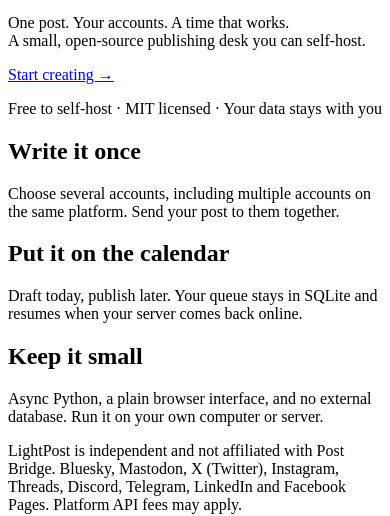
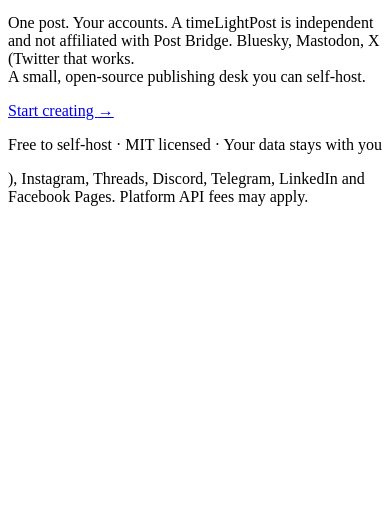
Before and after one commit to Sinapta-Solutions/LightPost, a website with bundled scripts: page web/index.html in a window 390 px wide. Shown: the part 617-1133 px from the top of the page. After the commit the page ends 844 px from the top, so only its background shows below. Built offline with nearby package versions, Linux system fonts and the light colour scheme.

```diff
--- a/web/app.js
+++ b/web/app.js
@@ -179,7 +179,7 @@ function renderLanding() {
     .map(([platform, name]) => `<span role="img" aria-label="${name}">${mark(platform)}</span>`)
     .join(
       '',
-    )}</div><p class="hero-description">One post. Your accounts. A time that works.<br>A small, open-source publishing desk you can self-host.</p><a class="button primary hero-cta" href="/app">Start creating <span aria-hidden="true">→</span></a><p class="hero-note">Free to self-host · MIT licensed · Your data stays with you</p></section><section class="landing-bottom"><div><h2>Write it once</h2><p>Choose several accounts, including multiple accounts on the same platform. Send your post to them together.</p></div><div><h2>Put it on the calendar</h2><p>Draft today, publish later. Your queue stays in SQLite and resumes when your server comes back online.</p></div><div><h2>Keep it small</h2><p>Async Python, a plain browser interface, and no external database. Run it on your own computer or server.</p></div></section></main><footer class="landing-footer">LightPost is independent and not affiliated with Post Bridge. Bluesky, Mastodon, X (Twitter), Instagram, Threads, Discord, Telegram, LinkedIn and Facebook Pages. Platform API fees may apply.</footer></div>`;
+    )}</div><p class="hero-description">One post. Your accounts. A timeLightPost is independent and not affiliated with Post Bridge. Bluesky, Mastodon, X (Twitter that works.<br>A small, open-source publishing desk you can self-host.</p><a class="button primary hero-cta" href="/app">Start creating <span aria-hidden="true">→</span></a><p class="hero-note">Free to self-host · MIT licensed · Your data stays with you</p></section></main><footer class="landing-footer">), Instagram, Threads, Discord, Telegram, LinkedIn and Facebook Pages. Platform API fees may apply.</footer></div>`;
 }
 function renderShell() {
   document.title = 'LightPost — workspace';
@@ -357,8 +357,7 @@ function renderPostList() {
           Object.values(Object.fromEntries((post.results || []).map((r) => [r.accountId, r]))),
           (result) => state.accounts.find((account) => account.id === result.accountId)?.platform,
         );
-          return `<article class="post-row"><div class="post-row-top"><span class="post-time">${dateText(post.scheduledAt || post.finishedAt || post.createdAt)}</span>${post.status === 'published' ? '<span class="post-published">PUBLISHED</span>' : badge(post.status)}</div><div class="post-content-card">${(post.mediaIds || []).length ? `<div class="post-thumbnail"><img src="/api/media/${encodeURIComponent(post.mediaIds[0])}" alt="${esc(post.alts?.[post.mediaIds[0]] || state.media.find((m) => m.id === post.mediaIds[0])?.alt || 'Attached image')}" loading="lazy" />${post.mediaIds.length > 1 ? `<span class="post-image-count" aria-label="${post.mediaIds.length} attached images">+${post.mediaIds.length - 1}</span>` : ''}</div>` : ''}${post.text ? `<p class="post-text">${esc(post.text)}</p>` : ''}</div>${
-            !latest.length
+        return `<article class="post-row"><div class="post-row-top"><span class="post-time">${dateText(post.scheduledAt || post.finishedAt || post.createdAt)}</span>${post.status === 'published' ? '<span class="post-published">PUBLISHED</span>' : badge(post.status)}</div><div class="post-content-card">${(post.mediaIds || []).length ? `<div class="post-thumbnail"><img src="/api/media/${encodeURIComponent(post.mediaIds[0])}" alt="${esc(post.alts?.[post.mediaIds[0]] || state.media.find((m) => m.id === post.mediaIds[0])?.alt || 'Attached image')}" loading="lazy" />${post.mediaIds.length > 1 ? `<span class="post-image-count" aria-label="${post.mediaIds.length} attached images">+${post.mediaIds.length - 1}</span>` : ''}</div>` : ''}${post.text ? `<p class="post-text">${esc(post.text)}</p>` : ''}</div>${!latest.length
             ? `<div class="post-accounts">${instagramLast(
               post.accountIds,
               (id) => state.accounts.find((account) => account.id === id)?.platform,
@@ -369,8 +368,7 @@ function renderPostList() {
               })
               .join('')}</div>`
             : ''
-          }${post.message ? `<div class="notice warning">${esc(post.message)}</div>` : ''}${
-            latest.length
+          }${post.message ? `<div class="notice warning">${esc(post.message)}</div>` : ''}${latest.length
             ? `<div class="receipts">${latest
               .map((r) => {
                 const a = state.accounts.find((a) => a.id === r.accountId);
@@ -406,8 +404,7 @@ function renderDocs() {
     return;
   }
   $('#page').innerHTML =
-    `<a class="docs-back" href="#docs">← All platforms</a><div class="page-header guide-header"><div><h1>${mark(guide.id)}${esc(guide.name)} setup</h1><p>${docsText(guide.account)}</p></div><button class="primary" data-connect-platform="${guide.id}">Connect ${esc(guide.name)}</button></div><p class="small-text muted">Follow these steps to connect an account you own.</p>${guide.estimatedTime ? `<p class="small-text muted"><strong>Estimated setup time:</strong> ${esc(guide.estimatedTime)}.</p>` : ''}${guide.costNotice ? `<div class="notice warning"><strong>${docsText(guide.costNotice)}</strong></div>` : ''}<article class="docs-article">${
-      guide.id === 'instagram'
+    `<a class="docs-back" href="#docs">← All platforms</a><div class="page-header guide-header"><div><h1>${mark(guide.id)}${esc(guide.name)} setup</h1><p>${docsText(guide.account)}</p></div><button class="primary" data-connect-platform="${guide.id}">Connect ${esc(guide.name)}</button></div><p class="small-text muted">Follow these steps to connect an account you own.</p>${guide.estimatedTime ? `<p class="small-text muted"><strong>Estimated setup time:</strong> ${esc(guide.estimatedTime)}.</p>` : ''}${guide.costNotice ? `<div class="notice warning"><strong>${docsText(guide.costNotice)}</strong></div>` : ''}<article class="docs-article">${guide.id === 'instagram'
       ? ''
       : [guide.approval, guide.credentials]
         .filter(Boolean)
@@ -805,8 +802,7 @@ document.addEventListener('click', async (event) => {
     if (data.action === 'library')
       openDialog(
         'Saved Library',
-        `<p class="small-text muted">Select a saved image to attach it.</p><div class="library">${
-          state.media
+        `<p class="small-text muted">Select a saved image to attach it.</p><div class="library">${state.media
           .map((m) => {
             const issue = savedImageIssue(m);
             return `<button type="button" data-pick-image="${esc(m.id)}" ${issue ? `disabled title="${esc(issue)}"` : ''}><img loading="lazy" src="/api/media/${encodeURIComponent(m.id)}" alt="${esc(m.alt || m.name)}" /><small>${esc(m.name)}</small>${issue ? `<small class="library-unavailable">${esc(issue)}</small>` : ''}</button>`;
--- a/web/styles.css
+++ b/web/styles.css
@@ -864,12 +864,21 @@ dialog::backdrop {
 }
 .landing {
   background: #fff;
-  min-height: 100vh;
+  height: 100svh;
+  display: grid;
+  grid-template-rows: auto minmax(0, 1fr) auto;
+  overflow: hidden;
+}
+.landing > main {
+  display: grid;
+  place-items: center;
+  min-height: 0;
 }
 .landing-header {
+  width: 100%;
   max-width: 1350px;
-  margin: auto;
-  padding: 31px 45px;
+  margin: 0 auto;
+  padding: clamp(12px, 3svh, 31px) 45px;
   display: flex;
   align-items: center;
   justify-content: space-between;
@@ -880,8 +889,9 @@ dialog::backdrop {
 .landing-hero {
   text-align: center;
   max-width: 1110px;
-  margin: 64px auto 0;
-  padding: 0 30px 75px;
+  width: 100%;
+  margin: 0 auto;
+  padding: clamp(8px, 2svh, 24px) 30px;
 }
 .hero-platforms {
   display: flex;
@@ -909,7 +919,7 @@ dialog::backdrop {
   background: #fff;
 }
 .landing h1 {
-  font-size: clamp(42px, 6.3vw, 82px);
+  font-size: clamp(28px, min(6.3vw, 9svh), 82px);
   line-height: 1.09;
   letter-spacing: -4px;
   font-weight: 700;
@@ -925,7 +935,7 @@ dialog::backdrop {
   margin: 0 auto 30px;
 }
 .hero-cta {
-  padding: 18px 43px !important;
+  padding: clamp(9px, 2svh, 18px) 43px !important;
   font-size: 16px !important;
   border-radius: 40px !important;
   min-width: 230px;
@@ -935,28 +945,10 @@ dialog::backdrop {
   color: #969da5;
   margin: 22px auto 0;
 }
-.landing-bottom {
-  max-width: 1050px;
-  border-top: 1px solid var(--line);
-  margin: 0 auto;
-  padding: 35px 30px;
-  display: grid;
-  grid-template-columns: repeat(3, 1fr);
-  gap: 45px;
-}
-.landing-bottom h2 {
-  font-size: 14px;
-  font-weight: 600;
-}
-.landing-bottom p {
-  font-size: 12px;
-  line-height: 1.8;
-  color: #8b929b;
-}
 .landing-footer {
   max-width: 1200px;
-  margin: 45px auto 0;
-  padding: 25px;
+  margin: 0 auto;
+  padding: clamp(8px, 2svh, 20px) 25px;
   text-align: center;
   color: #a1a6ac;
   font-size: 10px;
@@ -1064,9 +1056,6 @@ dialog::backdrop {
   .settings-grid {
     grid-template-columns: 1fr 1fr;
   }
-  .landing-hero {
-    margin-top: 65px;
-  }
   .landing h1 {
     letter-spacing: -2.4px;
   }
@@ -1146,8 +1135,7 @@ dialog::backdrop {
     padding: 8px 10px;
   }
   .landing-hero {
-    margin-top: 60px;
-    padding: 0 22px 55px;
+    padding: 0 20px;
   }
   .hero-platforms {
     gap: 14px;
@@ -1163,7 +1151,7 @@ dialog::backdrop {
     font-size: 14px;
   }
   .landing h1 {
-    font-size: 43px;
+    font-size: clamp(26px, 7vw, 43px);
     letter-spacing: -2px;
     line-height: 1.12;
   }
@@ -1171,15 +1159,9 @@ dialog::backdrop {
     font-size: 14px;
     line-height: 1.9;
   }
-  .landing-bottom {
-    grid-template-columns: 1fr;
-    gap: 12px;
-    margin: 0 23px;
-    padding: 20px 0;
-  }
   .landing-footer {
-    line-height: 1.8;
-    margin-top: 15px;
+    font-size: 9px;
+    line-height: 1.5;
   }
   .actions button {
     flex: 1;
@@ -1773,7 +1755,6 @@ button.saved-library-button:hover {
     .hero-platforms span,
     .hero-description,
     .hero-note,
-    .landing-bottom p,
     .landing-footer
   ) {
   color: var(--muted);
@@ -2013,3 +1994,40 @@ button.saved-library-button:hover {
   left: 50%;
   top: 0;
 }
+
+@media (max-height: 700px) {
+  .landing-header {
+    padding: 12px 20px;
+    gap: 10px;
+  }
+  .landing h1 {
+    font-size: clamp(22px, min(6vw, 7svh), 48px);
+    line-height: 1.1;
+    letter-spacing: -1.2px;
+    margin-bottom: clamp(8px, 2svh, 14px);
+  }
+  .hero-platforms {
+    gap: 10px;
+    margin-bottom: clamp(8px, 2svh, 14px);
+  }
+  .hero-platforms .platform-mark {
+    width: 26px;
+    height: 26px;
+  }
+  .hero-description {
+    font-size: 13px;
+    line-height: 1.5;
+    margin-bottom: clamp(8px, 2svh, 14px);
+  }
+  .hero-cta {
+    font-size: 14px !important;
+    padding: 9px 28px !important;
+  }
+  .hero-note {
+    margin-top: clamp(6px, 1.5svh, 10px);
+    line-height: 1.4;
+  }
+  .landing-footer {
+    padding: 8px 16px;
+  }
+}
```
Lines whose indentation alone changed are shown as unchanged.
